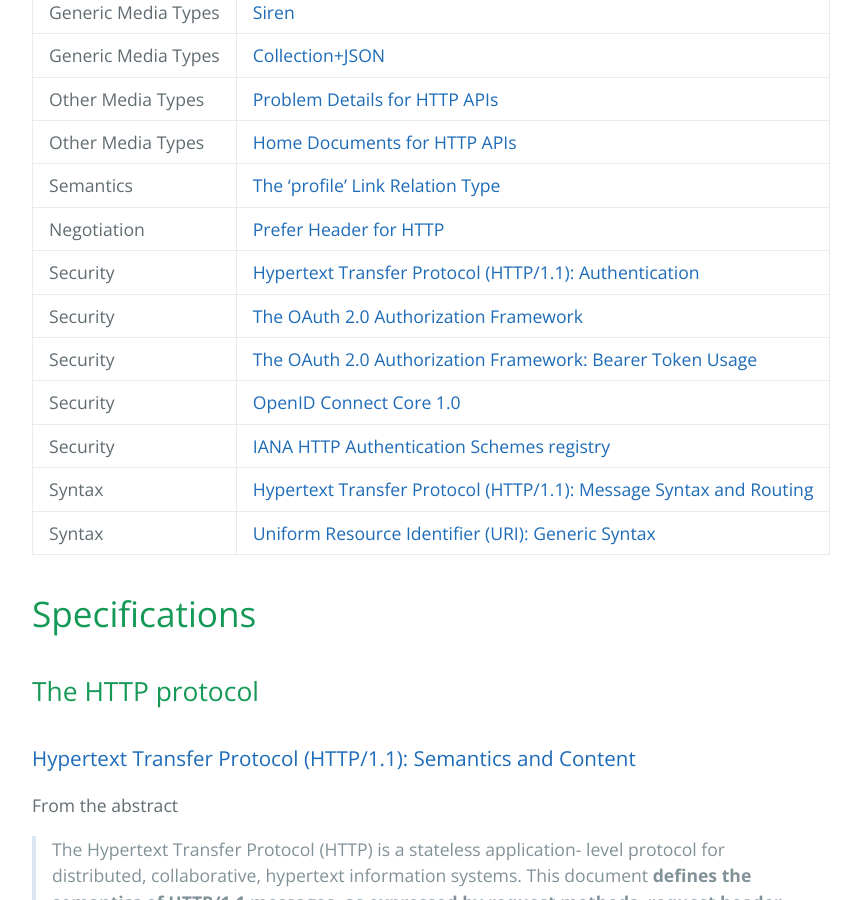
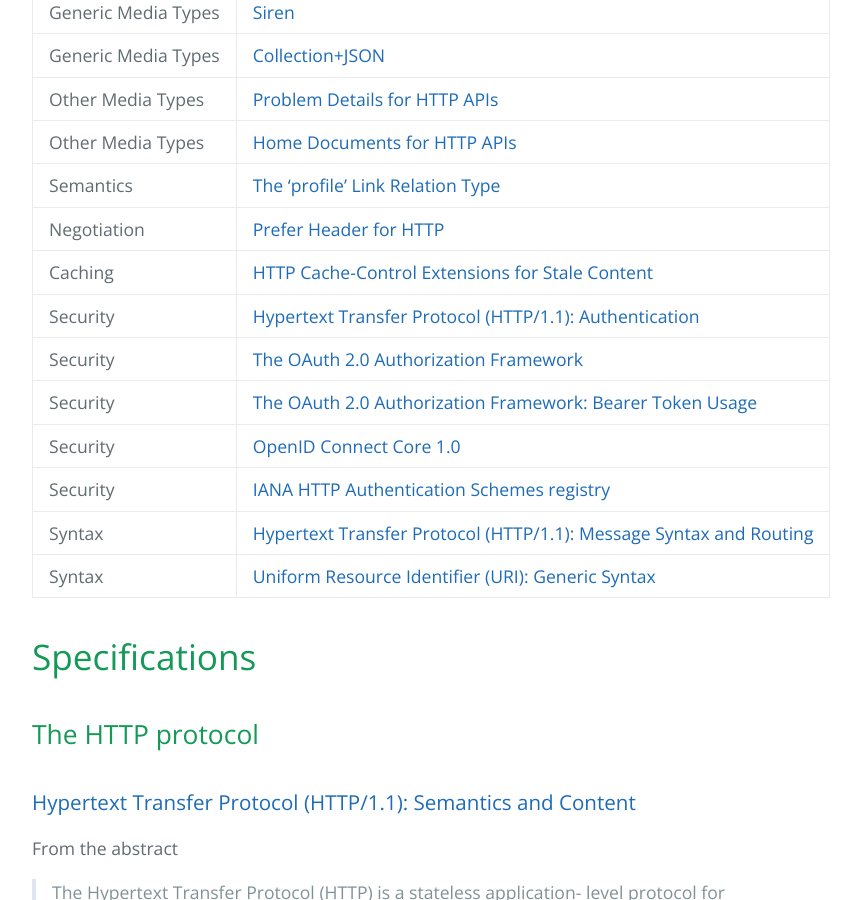
Before and after one commit to pmhsfelix/http-api-specs, a Jekyll site: the page built from index.md, in a window 1280 px wide and 900 px high, scrolled down 836 px. Shown: the whole window, without its empty margins (192-1053 px from the left). Built offline with Jekyll 4.4.1, drawn with Linux system fonts in a browser that asks for light colours.

Commit message:
adds cache stale extensions to index

```diff
--- a/index.md
+++ b/index.md
@@ -22,6 +22,7 @@
 Other Media Types                | [Home Documents for HTTP APIs](#home-documents-for-http-apishttpstoolsietforghtmldraft-nottingham-json-home-03)
 Semantics                        | [The ‘profile’ Link Relation Type](#the-profile-link-relation-typehttpstoolsietforghtmlrfc6906)
 Negotiation                      | [Prefer Header for HTTP](#prefer-header-for-httphttpstoolsietforghtmlrfc7240)
+Caching                          | [HTTP Cache-Control Extensions for Stale Content](#http-cache-control-extensions-for-stale-contenthttpstoolsietforghtmlrfc5861")
 Security                         | [Hypertext Transfer Protocol (HTTP/1.1): Authentication](#hypertext-transfer-protocol-http11-authenticationhttpstoolsietforghtmlrfc7235)
 Security                         | [The OAuth 2.0 Authorization Framework](#the-oauth-20-authorization-frameworkhttpstoolsietforghtmlrfc6749)
 Security                         | [The OAuth 2.0 Authorization Framework: Bearer Token Usage](#the-oauth-20-authorization-framework-bearer-token-usagehttpstoolsietforghtmlrfc6750)
```
